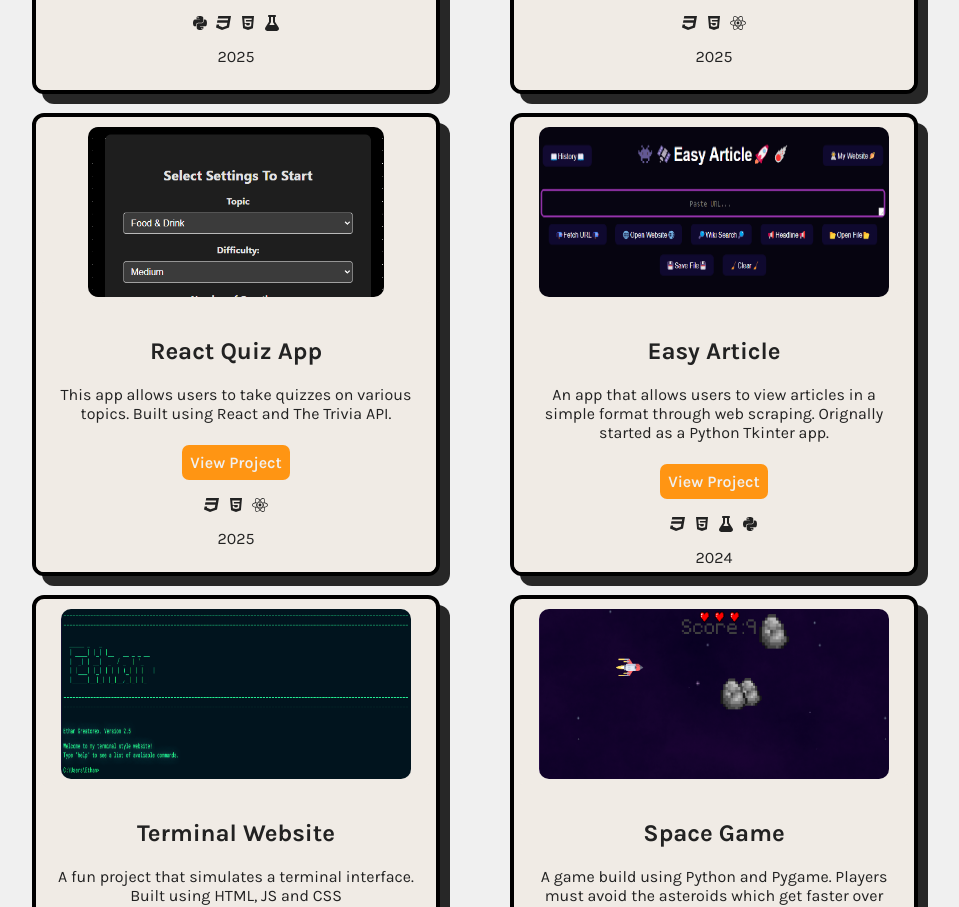
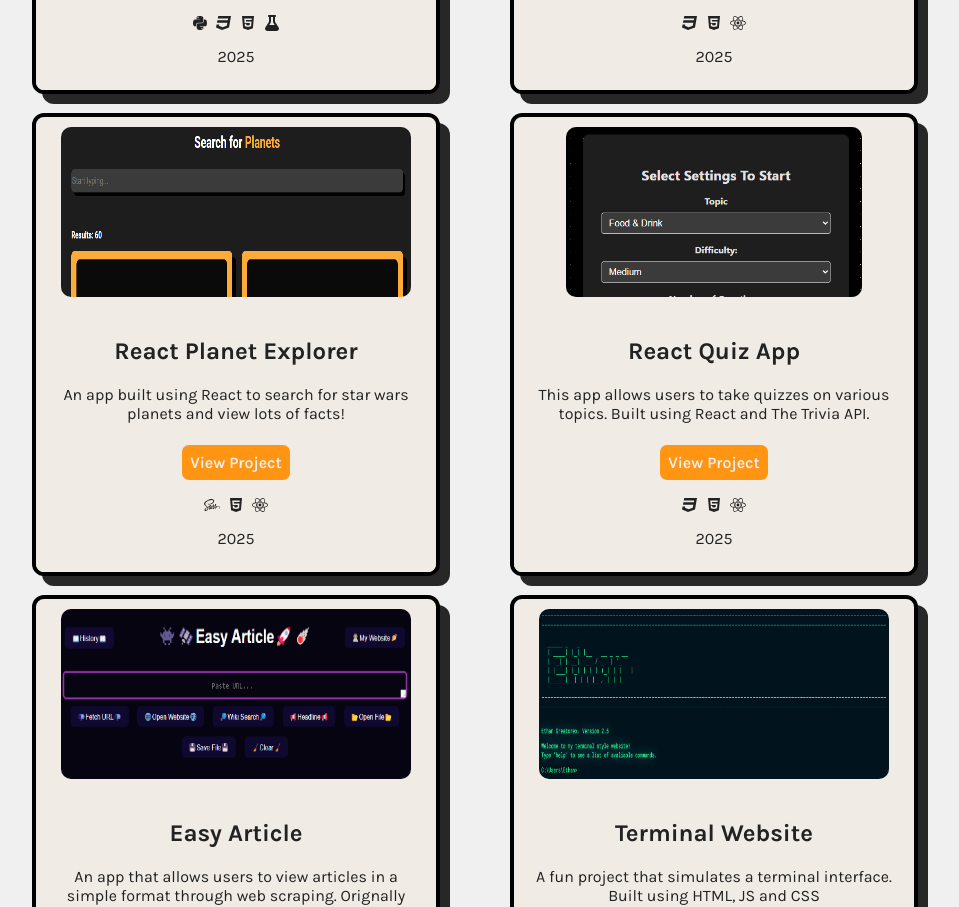
Before and after one commit to EthanGreatorex/ReactPortfolio, a React (Vite) app in the folder portfolio-website/: page / in a window 1280 px wide. Shown: the part 2333-3240 px from the top of the page, without its empty margins (160-1119 px from the left). Built offline with nearby package versions, Linux system fonts and the light colour scheme.

Commit message:
Updated projects

```diff
--- a/portfolio-website/src/components/Projects.jsx
+++ b/portfolio-website/src/components/Projects.jsx
@@ -1,13 +1,14 @@
 import Project from "./Project.jsx";
 import React from "react";
 import { motion } from "framer-motion";
-import { FaPython, FaReact, FaCss3, FaHtml5, FaFlask } from "react-icons/fa";
+import { FaPython, FaReact, FaCss3, FaHtml5, FaFlask, FaSass } from "react-icons/fa";
 import CosmoAI from "../assets/cosmo-chat.png";
 import ReactMovieApp from "../assets/react-movie-app.png";
 import ReactQuizApp from "../assets/react-quiz-app.png";
 import TerminalWebsite from "../assets/terminal-website.png";
 import EasyArticle from "../assets/easy-article.png";
 import SpaceGame from "../assets/space-game.png";
+import ReactPlanetApp from "../assets/planet-explorer.png"
 import "../css/projects.css";
 
 const project_data = [
@@ -32,6 +33,15 @@ const project_data = [
     technologies: [{ icon: FaCss3 }, { icon: FaHtml5 }, { icon: FaReact }],
     description:
       "An app built using React to search for movies and view details.",
+    date: "2025",
+  },
+  {
+    title: "React Planet Explorer",
+    image: ReactPlanetApp,
+    link: "https://ethangreatorex.github.io/PlanetExplorer/",
+    technologies: [{ icon: FaSass }, { icon: FaHtml5 }, { icon: FaReact }],
+    description:
+      "An app built using React to search for star wars planets and view lots of facts!",
     date: "2025",
   },
   {
```
Also changed, not shown: portfolio-website/src/assets/planet-explorer.png (added).
